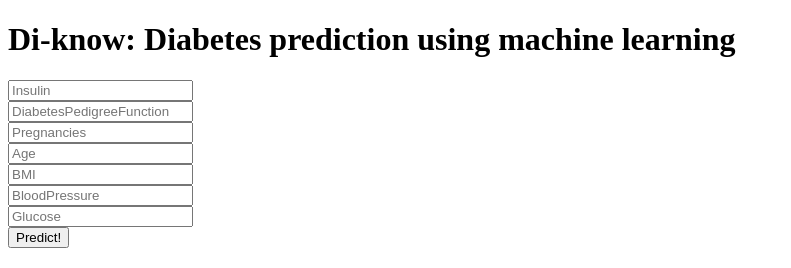
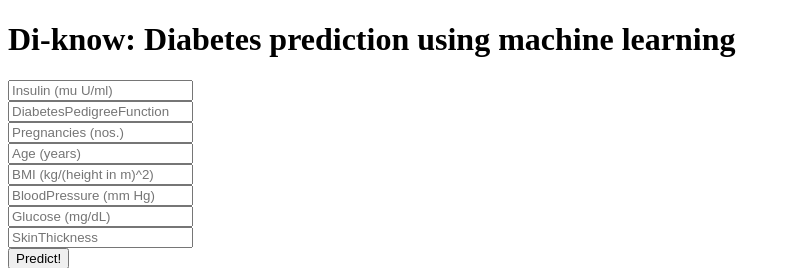
Before and after one commit to Ashwin-Anandhapadman/Di-Know-Diabetes_predictor_ML, a Flask app: page /predict in a window 1280 px wide. Shown: the top 268 px of the page, without its empty margins (0-791 px from the left). Run offline with Flask 3, Linux system fonts and the light colour scheme; parts of the project's set-up code (start-up, migrations or seed data) failed here and were passed over.

Commit message:
updating feature names

```diff
--- a/templates/home_diab.html
+++ b/templates/home_diab.html
@@ -6,13 +6,14 @@
         <h1>Di-know: Diabetes prediction using machine learning</h1>
 
         <form action="{{ url_for('predict') }}" method="post">
-            <input type="text" name="Insulin" placeholder="Insulin" required="required" /> <br>
+            <input type="text" name="Insulin" placeholder="Insulin (mu U/ml)" required="required" /> <br>
             <input type="text" name="DiabetesPedigreeFunction" placeholder="DiabetesPedigreeFunction" required="required" /> <br>
-            <input type="text" name="Pregnancies " placeholder="Pregnancies " required="required" /> <br>
-            <input type="text" name="Age" placeholder="Age" required="required" /><br>
-            <input type="text" name="BMI" placeholder="BMI" required="required" /><br>
-            <input type="text" name="BloodPressure" placeholder="BloodPressure" required="required" /><br>
-            <input type="text" name="Glucose" placeholder="Glucose" required="required" /><br>
+            <input type="text" name="Pregnancies" placeholder="Pregnancies (nos.) " required="required" /> <br>
+            <input type="text" name="Age" placeholder="Age (years)" required="required" /><br>
+            <input type="text" name="BMI" placeholder="BMI (kg/(height in m)^2)" required="required" /><br>
+            <input type="text" name="BloodPressure" placeholder="BloodPressure (mm Hg)" required="required" /><br>
+            <input type="text" name="Glucose" placeholder="Glucose (mg/dL)" required="required" /><br>
+            <input type="text" name="SkinThickness" placeholder="SkinThickness" required="required" /> <br>
 
 
             <button type="submit" class="btn btn-primary btn-block btn-large"> Predict! </button>
```
